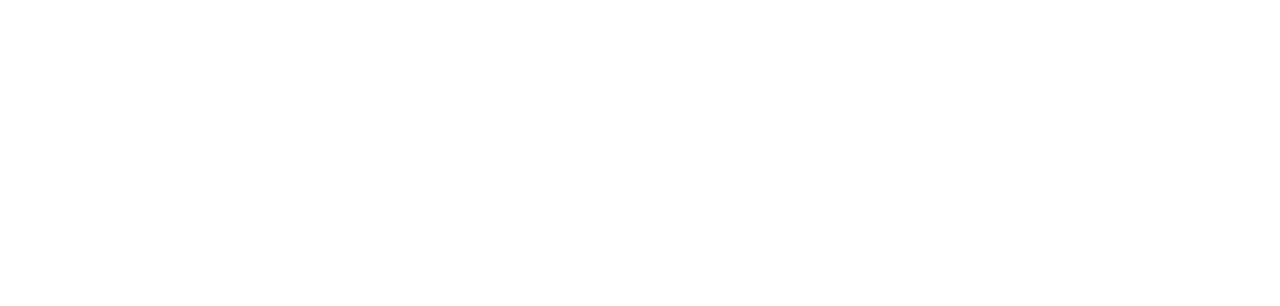
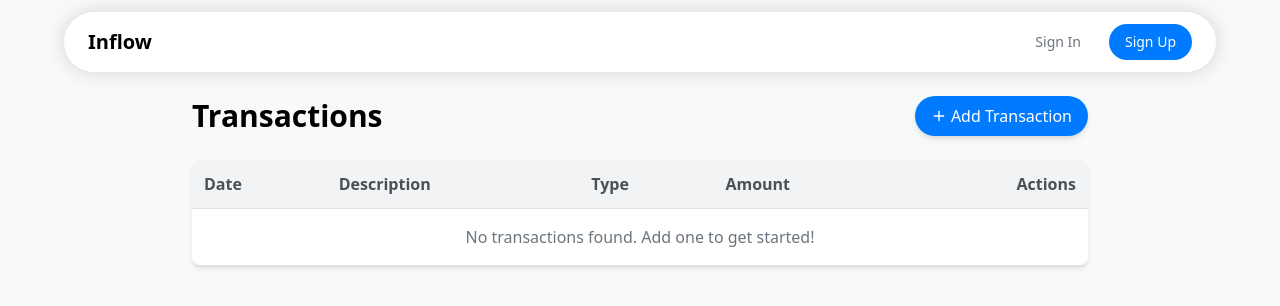
Before and after one commit to IshpreetSingh8264/Inflow, a React (Vite) app: page /transactions in a window 1280 px wide. Before the commit this address had no page. Shown: the top 306 px of the page. Built offline with nearby package versions, Linux system fonts and the light colour scheme.

Commit message:
Transaction and fix navbar

```diff
--- a/src/App.jsx
+++ b/src/App.jsx
@@ -1,5 +1,6 @@
 import React from 'react'
 import Router from './Router'
+
 
 function App() {
   return (
--- a/src/Router.jsx
+++ b/src/Router.jsx
@@ -1,12 +1,14 @@
 import React from 'react'
 import { Routes, Route } from 'react-router-dom'
 import Dashboard from './pages/Dashboard.jsx'
+import TransactionsPage from './pages/TransactionsPage.jsx'
 
 
 function Router() {
   return (
     <Routes>
       <Route path="/" element={<Dashboard />} />
+      <Route path="/transactions" element={<TransactionsPage />} />
     </Routes>
   )
 }
--- a/src/components/Navbar.jsx
+++ b/src/components/Navbar.jsx
@@ -3,10 +3,11 @@
 import { FiHome, FiRepeat, FiTarget, FiMenu, FiX, FiLogOut } from 'react-icons/fi';
 import { motion, AnimatePresence } from 'framer-motion';
 
+
 const Navbar = () => {
   // User authentication state (temporary variable)
   const [isLoggedIn, setIsLoggedIn] = useState(false);
-
+// const { isLoggedIn, login, logout } = useAuth();
   const [scrolled, setScrolled] = useState(false);
   const [mobileMenuOpen, setMobileMenuOpen] = useState(false);
   const [modalOpen, setModalOpen] = useState(null); // "signin" or "signup"
@@ -114,9 +115,9 @@
               </motion.button>
             </div>
           ) : (
-            <div className="hidden md:flex items-center space-x-3">
+            <div className="hidden  md:flex items-center space-x-3">
               <motion.button
-                className="px-4 py-2 text-[#6C757D] font-medium text-sm rounded-full transition-colors hover:bg-[#F1F3F5] flex items-center"
+                className="px-4 py-2 text-white bg-[#DC3545]  font-medium text-sm rounded-full transition-colors hover:bg-[#B02A37] flex items-center"
                 whileHover={{ scale: 1.05 }}
                 whileTap={{ scale: 0.95 }}
                 onClick={handleLogout}
--- a/src/main.jsx
+++ b/src/main.jsx
@@ -5,10 +5,11 @@
 import App from './App.jsx'
 import { BrowserRouter } from 'react-router-dom'
 
+
 createRoot(document.getElementById('root')).render(
   <StrictMode>
     <BrowserRouter>
-      <App />
+        <App />
     </BrowserRouter>
   </StrictMode>,
 )
--- /dev/null
+++ b/src/pages/TransactionsPage.jsx
@@ -0,0 +1,245 @@
+import React, { useState, useEffect } from "react";
+import { motion } from "framer-motion";
+import { FiEdit, FiTrash, FiPlus } from "react-icons/fi";
+
+import Navbar from "../components/Navbar";
+
+const TransactionsPage = () => {
+  const [transactions, setTransactions] = useState([]);
+  const [currentTransaction, setCurrentTransaction] = useState(null);
+
+  useEffect(() => {
+    const storedTransactions = JSON.parse(localStorage.getItem("transactions")) || [];
+    setTransactions(storedTransactions);
+  }, []);
+
+  const saveToLocalStorage = (updatedTransactions) => {
+    localStorage.setItem("transactions", JSON.stringify(updatedTransactions));
+  };
+
+  const handleAddOrEdit = (transaction) => {
+    let updatedTransactions;
+    if (transaction.id) {
+      updatedTransactions = transactions.map((t) => (t.id === transaction.id ? transaction : t));
+    } else {
+      updatedTransactions = [...transactions, { ...transaction, id: Date.now() }];
+    }
+    setTransactions(updatedTransactions);
+    saveToLocalStorage(updatedTransactions);
+    setCurrentTransaction(null);
+  };
+
+  const handleDelete = (id) => {
+    const updatedTransactions = transactions.filter((t) => t.id !== id);
+    setTransactions(updatedTransactions);
+    saveToLocalStorage(updatedTransactions);
+  };
+
+  return (
+    <div className="min-h-screen bg-[#F8F9FA]">
+      <Navbar />
+
+      {/* Main content with proper spacing for navbar */}
+      <div className="pt-24 px-4 md:px-6 lg:px-8 pb-20 flex justify-center">
+        <motion.div
+          className="w-full max-w-4xl"
+          initial={{ opacity: 0, y: 20 }}
+          animate={{ opacity: 1, y: 0 }}
+          transition={{ duration: 0.5 }}
+        >
+          <div className="flex justify-between items-center mb-6">
+            <h1 className="text-2xl md:text-3xl font-bold text-[#000000]">Transactions</h1>
+            <motion.button
+              className="hidden sm:flex items-center px-4 py-2 bg-[#007BFF] text-white rounded-full shadow-md hover:bg-[#0056B3] transition-colors"
+              whileHover={{ scale: 1.05 }}
+              whileTap={{ scale: 0.95 }}
+              onClick={() => setCurrentTransaction({ date: "", description: "", type: "income", amount: "" })}
+            >
+              <FiPlus className="mr-1" /> Add Transaction
+            </motion.button>
+          </div>
+
+          <div className="bg-[#FFFFFF] shadow-md rounded-lg overflow-hidden">
+            <div className="overflow-x-auto">
+              <table className="w-full border-collapse">
+                <thead>
+                  <tr className="border-b border-[#DEE2E6] text-left bg-[#F1F3F5]">
+                    <th className="p-3 text-[#495057] font-semibold">Date</th>
+                    <th className="p-3 text-[#495057] font-semibold">Description</th>
+                    <th className="p-3 text-[#495057] font-semibold">Type</th>
+                    <th className="p-3 text-[#495057] font-semibold">Amount</th>
+                    <th className="p-3 text-[#495057] text-right font-semibold">Actions</th>
+                  </tr>
+                </thead>
+                <tbody>
+                  {transactions.length > 0 ? (
+                    transactions.map((transaction) => (
+                      <tr
+                        key={transaction.id}
+                        className="border-b border-[#DEE2E6] hover:bg-[#F8F9FA] transition-colors"
+                      >
+                        <td className="p-3">{transaction.date}</td>
+                        <td className="p-3">{transaction.description}</td>
+                        <td
+                          className={`p-3 font-medium ${
+                            transaction.type === "income"
+                              ? "text-[#28A745]"
+                              : transaction.type === "expense"
+                                ? "text-[#DC3545]"
+                                : "text-[#FFC107]"
+                          }`}
+                        >
+                          {transaction.type}
+                        </td>
+                        <td className="p-3">${transaction.amount}</td>
+                        <td className="p-3 text-right">
+                          <motion.button
+                            whileHover={{ scale: 1.1 }}
+                            whileTap={{ scale: 0.9 }}
+                            className="text-[#007BFF] p-2"
+                            onClick={() => setCurrentTransaction(transaction)}
+                          >
+                            <FiEdit />
+                          </motion.button>
+                          <motion.button
+                            whileHover={{ scale: 1.1 }}
+                            whileTap={{ scale: 0.9 }}
+                            className="text-[#DC3545] p-2"
+                            onClick={() => handleDelete(transaction.id)}
+                          >
+                            <FiTrash />
+                          </motion.button>
+                        </td>
+                      </tr>
+                    ))
+                  ) : (
+                    <tr>
+                      <td colSpan="5" className="p-4 text-center text-[#6C757D]">
+                        No transactions found. Add one to get started!
+                      </td>
+                    </tr>
+                  )}
+                </tbody>
+              </table>
+            </div>
+          </div>
+        </motion.div>
+      </div>
+
+      {/* Floating Add Button (visible only on mobile) */}
+      <motion.button
+        className="fixed bottom-6 right-6 p-4 bg-[#007BFF] text-white rounded-full shadow-lg hover:bg-[#0056B3] sm:hidden"
+        whileHover={{ scale: 1.1 }}
+        whileTap={{ scale: 0.9 }}
+        onClick={() => setCurrentTransaction({ date: "", description: "", type: "income", amount: "" })}
+      >
+        <FiPlus size={24} />
+      </motion.button>
+
+      {/* Modal */}
+      {currentTransaction && (
+        <TransactionModal
+          transaction={currentTransaction}
+          onSave={handleAddOrEdit}
+          onClose={() => setCurrentTransaction(null)}
+        />
+      )}
+    </div>
+  );
+};
+
+const TransactionModal = ({ transaction, onSave, onClose }) => {
+  const [form, setForm] = useState(transaction);
+
+  const handleChange = (e) => {
+    setForm({ ...form, [e.target.name]: e.target.value });
+  };
+
+  return (
+    <div className="fixed inset-0 flex items-center justify-center backdrop-blur-sm bg-opacity-50 z-50 px-4">
+      <motion.div
+        className="bg-[#FFFFFF] p-6 rounded-lg shadow-lg w-full max-w-md"
+        initial={{ scale: 0.8, opacity: 0 }}
+        animate={{ scale: 1, opacity: 1 }}
+        exit={{ scale: 0.8, opacity: 0 }}
+      >
+        <h2 className="text-xl font-semibold mb-4 text-[#212529]">
+          {transaction.id ? "Edit" : "Add"} Transaction
+        </h2>
+
+        <div className="space-y-4">
+          <div className="space-y-2">
+            <label className="block text-sm font-medium text-[#495057]">Date</label>
+            <input
+              type="date"
+              name="date"
+              value={form.date}
+              onChange={handleChange}
+              className="w-full p-2 border border-[#DEE2E6] rounded bg-[#F1F3F5] focus:outline-none focus:ring-2 focus:ring-[#007BFF] focus:border-transparent"
+            />
+          </div>
+
+          <div className="space-y-2">
+            <label className="block text-sm font-medium text-[#495057]">Description</label>
+            <input
+              type="text"
+              name="description"
+              placeholder="Description"
+              value={form.description}
+              onChange={handleChange}
+              className="w-full p-2 border border-[#DEE2E6] rounded bg-[#F1F3F5] focus:outline-none focus:ring-2 focus:ring-[#007BFF] focus:border-transparent"
+            />
+          </div>
+
+          <div className="space-y-2">
+            <label className="block text-sm font-medium text-[#495057]">Type</label>
+            <select
+              name="type"
+              value={form.type}
+              onChange={handleChange}
+              className="w-full p-2 border border-[#DEE2E6] rounded bg-[#F1F3F5] focus:outline-none focus:ring-2 focus:ring-[#007BFF] focus:border-transparent"
+            >
+              <option value="income">Income</option>
+              <option value="expense">Expense</option>
+              <option value="upcoming expense">Upcoming Expense</option>
+            </select>
+          </div>
+
+          <div className="space-y-2">
+            <label className="block text-sm font-medium text-[#495057]">Amount</label>
+            <input
+              type="number"
+              name="amount"
+              placeholder="Amount"
+              value={form.amount}
+              onChange={(e) => setForm({ ...form, amount: Number(e.target.value) || "" })}
+              className="w-full p-2 border border-[#DEE2E6] rounded bg-[#F1F3F5] focus:outline-none focus:ring-2 focus:ring-[#007BFF] focus:border-transparent"
+            />
+          </div>
+        </div>
+
+        <div className="flex justify-end gap-2 mt-6">
+          <motion.button
+            className="px-4 py-2 bg-[#6C757D] text-white rounded-md hover:bg-[#5a6268]"
+            onClick={onClose}
+            whileTap={{ scale: 0.95 }}
+          >
+            Cancel
+          </motion.button>
+          <motion.button
+            className="px-4 py-2 bg-[#007BFF] text-white rounded-md hover:bg-[#0056B3]"
+            onClick={() => {
+              onSave(form);
+              onClose();
+            }}
+            whileTap={{ scale: 0.95 }}
+          >
+            Save
+          </motion.button>
+        </div>
+      </motion.div>
+    </div>
+  );
+};
+
+export default TransactionsPage;
```
